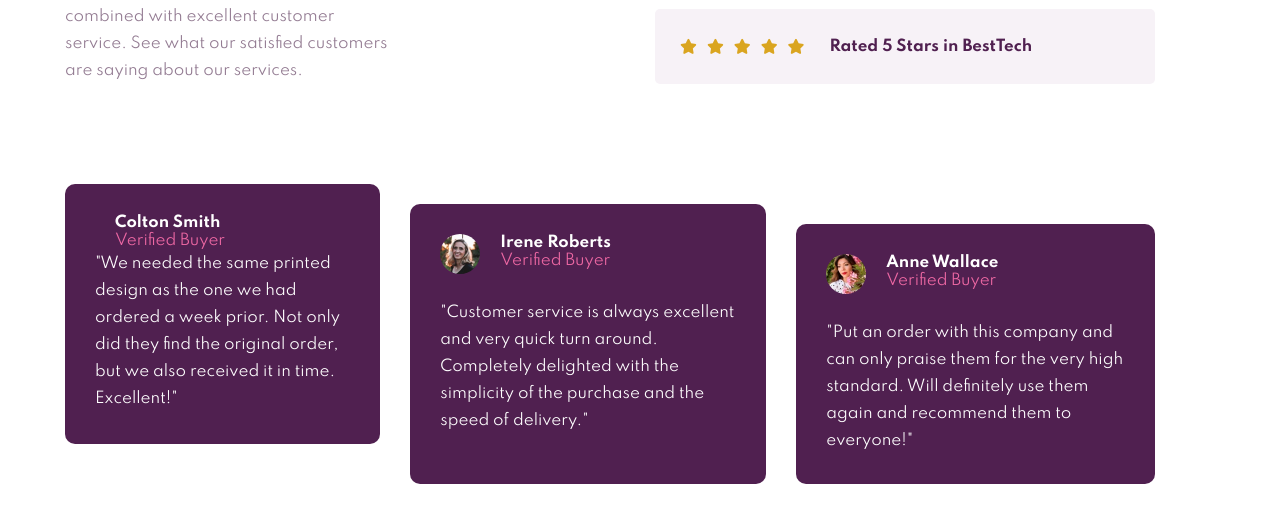
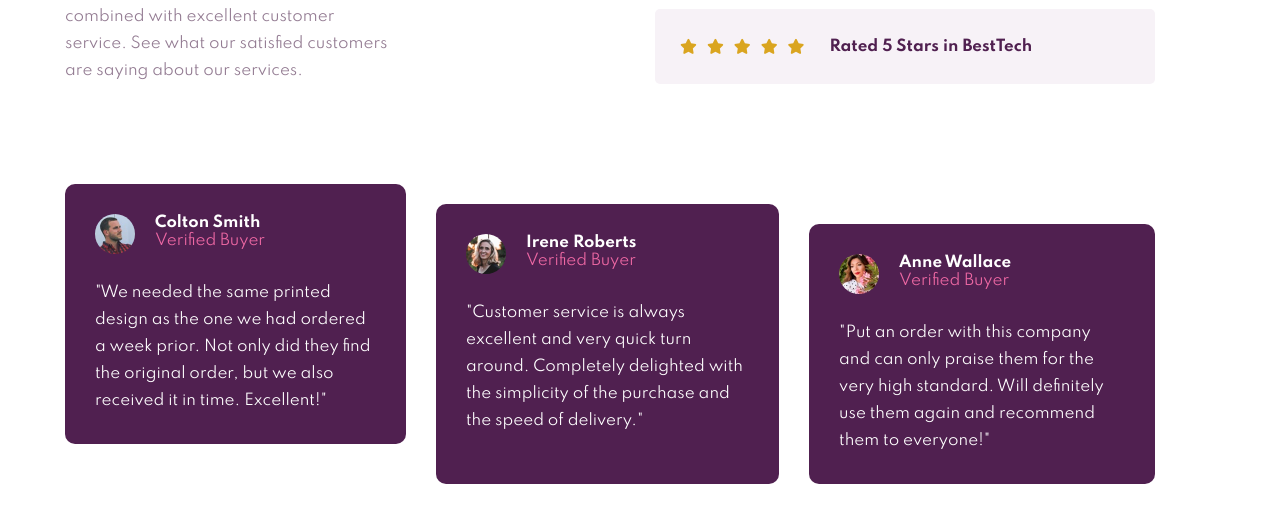
Before and after one commit to myhandgg/first-project, a plain HTML site: page index.html in a window 1280 px wide. Shown: the part 236-758 px from the top of the page. Drawn offline with Linux system fonts and the light colour scheme.

Commit message:
Update index.html

```diff
--- a/index.html
+++ b/index.html
@@ -52,7 +52,7 @@
                 <div class="card1">
                     <div class="text">
                         <div class="image">
-                            <img src=image-colton.jpg" alt="">
+                            <img src="image-colton.jpg" alt="">
                         </div>
                         <div class="info">
                             <h4>Colton Smith</h4>
```
